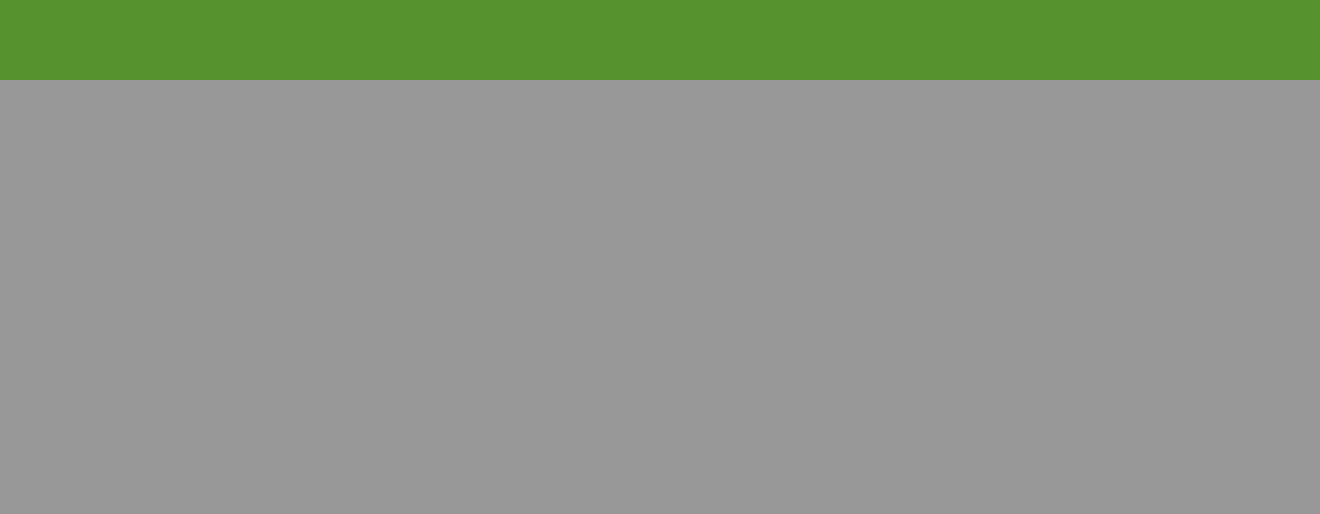
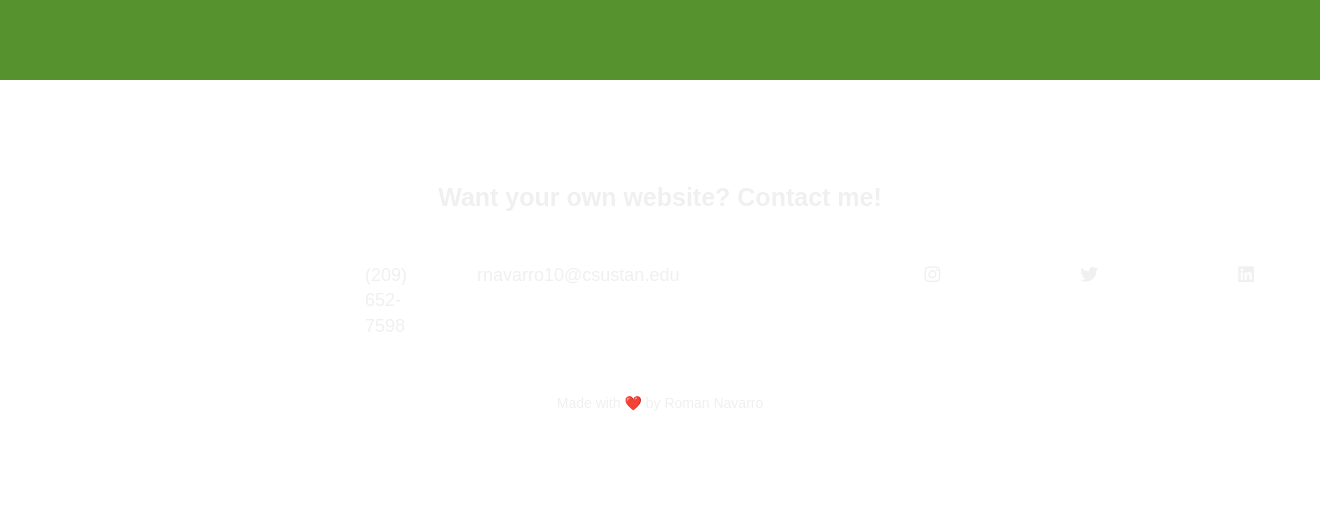
Before and after one commit to RomanKnav/Proto-Portfolio, a PHP site: page / in a window 1320 px wide. Shown: the part 5948-6462 px from the top of the page. Before the commit the page ends 6028 px from the top, so only its background shows below. Run offline with PHP 8.4, Linux system fonts and the light colour scheme; some libraries are stand-ins or nearby versions.

Commit message:
footer in progress

```diff
--- a/app.css
+++ b/app.css
@@ -386,3 +386,105 @@ section ul {
   margin: 0 auto;
   text-align: left;
 }
+
+/* FOOTER */
+.footer {
+  width: 100%;
+  text-align: center;
+  padding: 100px 0;
+  background-color: var(--dark-gray);
+  color: var(--white-russian);
+}
+.footer h4 {
+  font-size: 25px;
+  padding-bottom: 1%;
+}
+.footer ul {
+  /* lol gotta use this width shit just to center the horizontal line. Primitive  */
+  width: 50%;
+  /* transform: translate(-50%, -50%);
+  text-align: center; */
+  list-style-type: none;
+  display: table;
+  display: inline-block;
+  margin: 0 auto;
+  padding: 0;
+  /* left: 50%; */
+  padding-bottom: 1%;
+}
+
+@media only screen and (-webkit-min-device-pixel-ratio : 1.5), only
+screen and (min-device-pixel-ratio : 1.5) {
+  .footer ul {
+    /* lol gotta use this width shit just to center the horizontal line. Primitive  */
+    width: 80%;
+    list-style-type: none;
+    /* display: table; */
+    display: inline-block;
+    text-align: center;
+    margin: 0;
+    padding: 0;
+    left: 50%;
+    padding-bottom: 1%;
+  }
+}
+.footer ul li {
+  padding: 35px;
+  display: table-cell;
+  font-size: 18px;
+}
+.footer ul li a {
+  padding: 35px;
+  color: var(--white-russian);
+  font-size: 18px;
+  text-decoration: underline;
+}
+.footer ul li a:hover {
+  color: #4b76db;
+} /* CSS link hover */
+.footer p {
+  font-size: 14px;
+}
+
+@media screen and (max-width: 500px) {
+  .footer {
+    width: 100%;
+    text-align: center;
+    padding: 50px 0;
+    background-color: var(--dark-gray);
+    color: var(--white-russian);
+  }
+  .footer h4 {
+    font-size: 20px;
+    padding-bottom: 1%;
+  }
+  .footer ul {
+    /* lol gotta use this width shit just to center the horizontal line. Primitive  */
+    /* width: 100%;
+    list-style-type: none;
+    text-align: center;
+    padding-bottom: 1%;
+
+    width: 80%;
+    list-style-type: none;
+    text-align: center;
+    left: 50%;
+    padding-bottom: 1%; */
+
+    list-style-position: outside;
+    left: 10%;
+    /* display: flex; */
+  }
+  .footer ul li {
+    font-size: 10px;
+  }
+  .footer ul li a {
+    padding: 35px;
+    color: var(--white-russian);
+    font-size: 18px;
+    text-decoration: underline;
+  }
+  .fa {
+    font-size: 15px;
+  }
+}
--- a/home.html
+++ b/home.html
@@ -406,6 +406,20 @@
     </div>
   </section>
 
+  <!-- FOOTER HERE -->
+  <section class="footer">
+    <h4>Want your own website? Contact me!</h4>
+    <ul>
+      <li>(209) 652-7598</li>
+      <li>rnavarro10@csustan.edu</li>
+      <li><a href="https://www.instagram.com/romanrenders/"><li><i class="fa fa-instagram" aria-hidden="true"></i></a></li>
+      <li><a href="https://twitter.com/KavemanKorps"><i class="fa fa-twitter" aria-hidden="true"></i></a></li>
+      <li><a href="https://www.linkedin.com/in/roman-navarro-258156231/"><i class="fa fa-linkedin-square" aria-hidden="true"></i></a></li>
+    </ul>
+    <!-- <p>Made with <i class="fa fa-heart-o"></i> by Roman Navarro</p> -->
+    <p>Made with ❤️ by Roman Navarro</p>
+  </section>
+
   <link href="app.css" rel="stylesheet" type="text/css"
 </div>
 </html>
```
